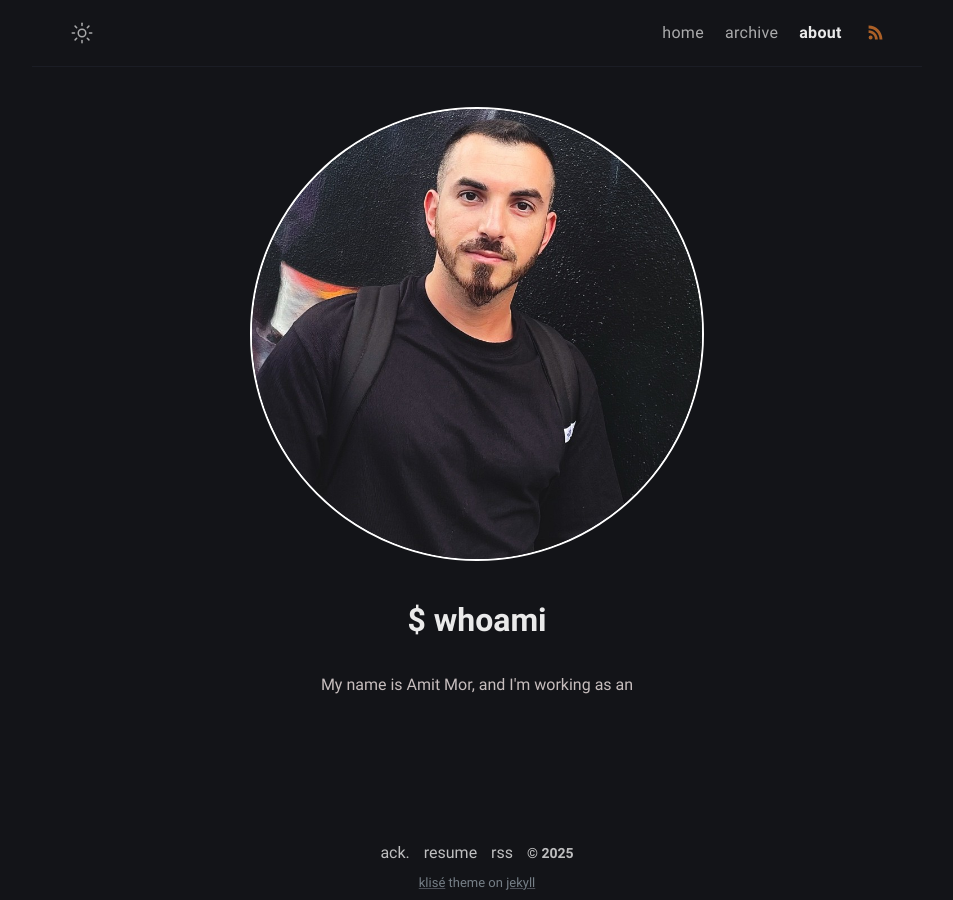
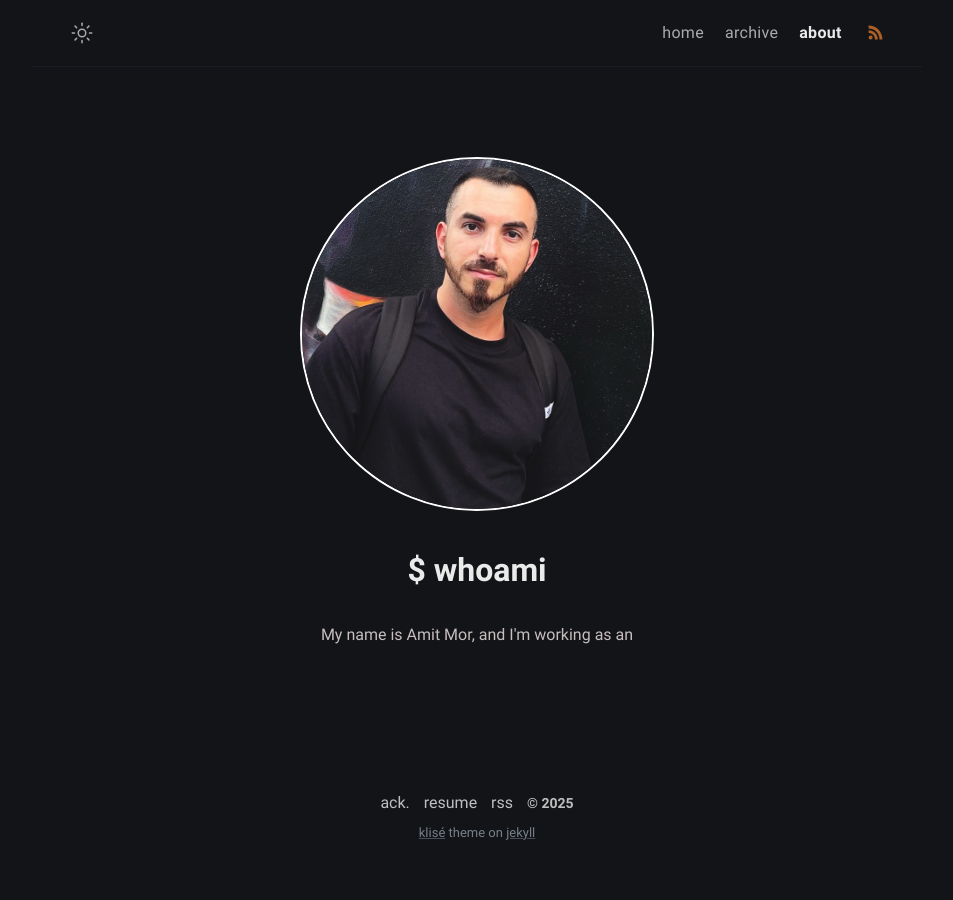
Before and after one commit to Extravenger/extravenger.github.io, a Jekyll site: the page built from about.md, in a window 1280 px wide. Shown: the whole page, without its empty margins (163-1116 px from the left). Built offline with Jekyll 4.4.1, drawn with Linux system fonts in a browser that asks for light colours.

Commit message:
Update about.html

```diff
--- a/_layouts/about.html
+++ b/_layouts/about.html
@@ -126,7 +126,7 @@ layout: compress
 
     /* Add styling for the image with rounded edges */
     .profile-image {
-      max-width: 450px; /* Adjust the size as needed */
+      max-width: 350px; /* Adjust the size as needed */
       height: auto;
       margin-bottom: 20px; /* Adds space between the image and text */
       border-radius: 50%; /* This makes the image round */
```
